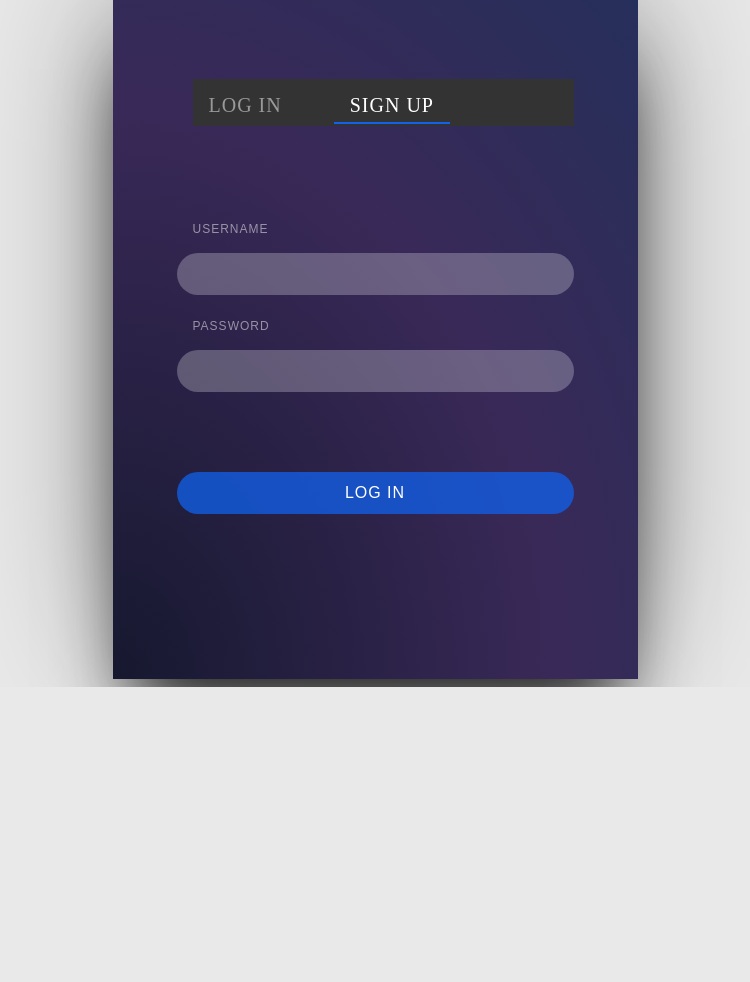
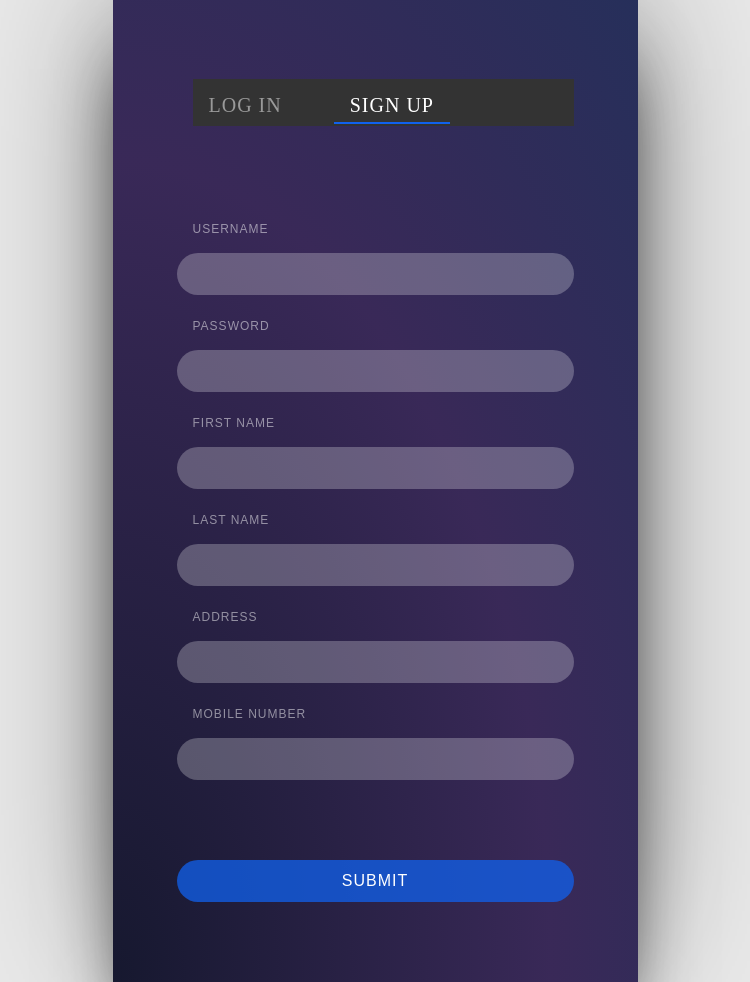
Before and after one commit to DayeemParkar/BajajMarketsTrainingCaseStudy, a Flask app: page /signup in a window 1280 px wide. Shown: the part 113-1095 px from the top of the page, without its empty margins (265-1015 px from the left). Before the commit the page ends 800 px from the top, so only its background shows below. Run offline with Flask 2, Linux system fonts and the light colour scheme; parts of the project's set-up code (start-up, migrations or seed data) failed here and were passed over.

Commit message:
signup page

```diff
--- a/static/css/style.css
+++ b/static/css/style.css
@@ -20,7 +20,7 @@ body {
     padding: 5rem 4rem 0 4rem;
 	width: 100%;
 	max-width: 525px;
-	min-height: 680px;
+	/* min-height: 680px; */
 	box-shadow: 0 50px 70px -20px rgba(0, 0, 0, 0.85);
 }
 
@@ -40,6 +40,7 @@ body {
 .form-login {
 	position: relative;
 	z-index: 1;
+	padding-bottom: 5rem;
 }
 
 .login-nav {
@@ -158,6 +159,7 @@ body {
 	text-transform: uppercase;
 	letter-spacing: 1px;
 	margin-top: 5rem;
+	/* margin-bottom: 5rem; */
 	padding: .75rem;
 	border-radius: 2rem;
 	display: block;
--- a/templates/signup_form.html
+++ b/templates/signup_form.html
@@ -1,7 +1,7 @@
 {% extends "base.html" %}
 {% block body %}
     <div class="login-container">
-        <form action="" class="form-login">
+        <form action="" class="form-login" method="POST">
             <ul class="login-nav">
                 <li class="login-nav__item">
                     <a href="{{ url_for('login') }}">Log In</a>
@@ -10,15 +10,26 @@
                     <a href="{{ url_for('signup') }}">Sign Up</a>
                 </li>
             </ul>
-            <label for="login-input-user" class="login__label">
-                Username
-            </label>
-            <input id="login-input-user" class="login__input" type="text" />
-            <label for="login-input-password" class="login__label">
-                Password
-            </label>
-            <input id="login-input-password" class="login__input" type="password" />
-            <input type="submit" class="login__submit" value="Log in" />
+            {{ form.hidden_tag() }}
+            {{ form.username.label(class_="login__label") }}
+            {{ form.username(class_="login__input") }}
+            {{ form.password.label(class_="login__label") }}
+            {{ form.password(class_="login__input") }}
+
+
+            {{ form.first_name.label(class_="login__label") }}
+            {{ form.first_name(class_="login__input") }}
+            {{form.last_name.label(class_="login__label") }}
+            {{ form.last_name(class_="login__input") }}
+            {{ form.address.label(class_="login__label") }}
+            {{ form.address(class_="login__input") }}
+            {{ form.mobile_number.label(class_="login__label") }}
+            {{ form.mobile_number(class_="login__input") }}
+
+
+
+            {{ form.submit(class_="login__submit") }}
+
         </form>
     </div>
 {% endblock %}
```
